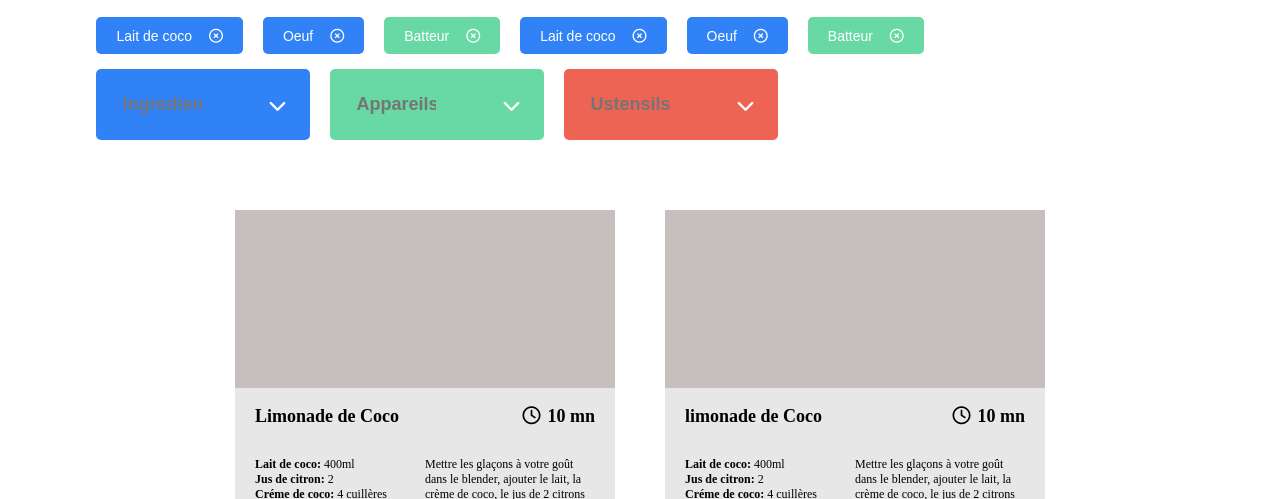
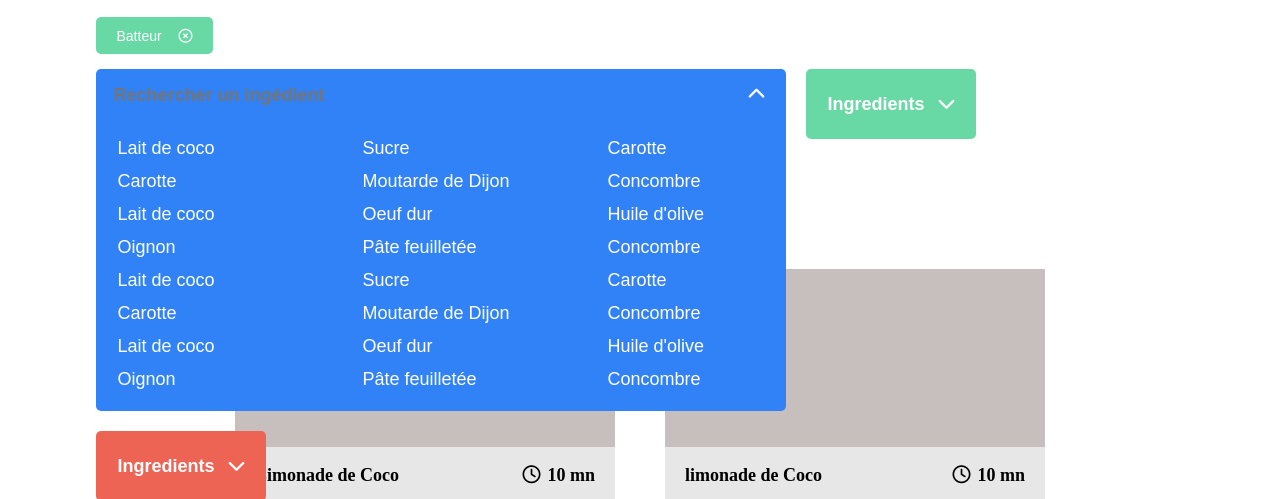
Before and after one commit to LucieCaillat/OCR_P7, a plain HTML site: page index.html in a window 1280 px wide. Shown: the part 298-797 px from the top of the page. Drawn offline with Linux system fonts and the light colour scheme.

Commit message:
update topic search

```diff
--- a/css/style.css
+++ b/css/style.css
@@ -78,33 +78,99 @@ header img{
   margin-left: 13px;
 }
 
-/*THEMATIC SEARCH*/
-.thematic-search--container{
+/*SEARCH BY TOPIC*/
+.topic--container{
   display: flex;
   flex-wrap: wrap;
+  max-height: 150px;
 }
-.thematic-search--card{
+.topic--card{
   border-radius: 5px;
   margin-right: 20px;
   margin-bottom: 20px;
+  padding: 15px;
+  z-index: 2;
 }
-.thematic-search--header{
+.topic--card button{
+  color: #FFFFFF;
+}
+  /*topic--buttons*/
+.ingredient.topic--buttons{
+  display: none;
+}
+.appliance.topic--buttons{
   display: flex;
 }
-.thematic-search--header input{
+.ustensil.topic--buttons{
+  display: flex;
+}
+
+.topic--buttons{
+  align-items: center;
+  justify-content: space-between;
+  width: 140px;
+  height: 40px;
+}
+.topic--buttons button{
+  font-weight: 700;
+  font-size: 18px;
+}
+  /*topic--input*/
+.ingredient.topic--input{
+  display: none;
+}
+.appliance.topic--input{
+  display: none;
+}
+.ustensil.topic--input{
+  display: none;
+}
+.topic--card--header{
+  display: flex;
+  align-items: center;
+  justify-content: space-between;
+}
+.topic--card--header input{
+  font-weight: 700;
+  font-size: 18px;
   color: #FFFFFF;
-  font-weight: 700;
-  width: 100px;
+}
+.topic--input input{
+  width: 165px;
+}
+.topic--extend-button{
   font-size: 18px;
-  margin: 24px ;
 }
-.thematic-search--header i{
-  color: #FFFFFF;
+.topic--input--sugestion-list button{
+  display: block;
   font-size: 18px;
-  margin: 18px ;
+  margin-top: 10px;
 }
-.thematic-search--list{
+
+  /*topic--list*/
+.ingredient.topic--list{
+  display: block;
+}
+.appliance.topic--list{
   display: none;
+}
+.ustensil.topic--list{
+  display: none;
+}
+.topic--list{
+  max-width: 660px;
+}
+.topic--list--sugestion{
+  display: flex;
+  flex-wrap: wrap;
+  column-gap: 75px;
+  padding-top: 25px;
+}
+.topic--list--item{
+  width: 170px;
+  text-align: left;
+  font-size: 18px;
+  margin: 5px 0;
 }
 
 /*RECIPE-CARD*/
--- a/index.html
+++ b/index.html
@@ -22,7 +22,7 @@
       <!--TAG CONTAINER-->
       <div class="tag--container">
 
-        <button class="tag ingredient">
+        <!--<button class="tag ingredient">
           Lait de coco <i class="fa-regular fa-circle-xmark"></i>
         </button>
 
@@ -40,7 +40,7 @@
 
         <button class="tag ingredient">
           Oeuf <i class="fa-regular fa-circle-xmark"></i>
-        </button>
+        </button>-->
 
         <button class="tag appliance">
           Batteur <i class="fa-regular fa-circle-xmark"></i>
@@ -48,65 +48,82 @@
 
       </div>
       <!--THEMATIC SEARCH-->
-      <div class="thematic-search--container">
+      <div class="topic--container">
         <!--ingredients search-->
-        <div class="thematic-search--card ingredient">
-          <div class="thematic-search--header">
+
+        <div class="topic--card ingredient topic--buttons">
+          <button class="topic--input-button">Ingredients</button>
+          <button class="topic--extend-button"><i class="fa-solid fa-chevron-down"></i></button>
+        </div>
+
+        <div class="topic--card ingredient topic--input">
+          <div class="topic--card--header">
             <form action="">
-              <input class="ingredient" type="search" placeholder="Ingredients">
+              <input class="ingredient" type="seach">
             </form>
-            <button class="thematic-search--extend-button"><i class="fa-solid fa-chevron-down"></i></button>
+            <button class="topic--extend-button">
+              <i class="fa-solid fa-chevron-up"></i>
+            </button>
           </div>
-          <div class="thematic-search--list">
-            <button class="thematic-search--choice">Ingredient</button>
-            <button class="thematic-search--choice">Ingredient</button>
-            <button class="thematic-search--choice">Ingredient</button>
-            <button class="thematic-search--choice">Ingredient</button>
-            <button class="thematic-search--choice">Ingredient</button>
-            <button class="thematic-search--choice">Ingredient</button>
-            <button class="thematic-search--choice">Ingredient</button>
-            <button class="thematic-search--choice">Ingredient</button>
+          <div class="topic--input--sugestion-list">
+            <button class="sugestion">cousou</button>
+            <button class="sugestion">cour</button>
+            <button class="sugestion">coutr</button>
           </div>
         </div>
-        <!--appliances search-->
-        <div class="thematic-search--card appliance">
-          <div class="thematic-search--header">
+
+
+        <div class="topic--card ingredient topic--list">
+          <div class="topic--card--header">
             <form action="">
-              <input class="appliance" type="search" placeholder="Appareils">
+              <input class="ingredient" type="seach" placeholder="Rechercher un ingédient">
             </form>
-            <button class="thematic-search--extend-button"><i class="fa-solid fa-chevron-down"></i></button>
+            <button class="topic--extend-button">
+              <i class="fa-solid fa-chevron-up"></i>
+            </button>
           </div>
-
-          <div class="thematic-search--list">
-            <button class="thematic-search--choice">appliance</button>
-            <button class="thematic-search--choice">appliance</button>
-            <button class="thematic-search--choice">appliance</button>
-            <button class="thematic-search--choice">appliance</button>
-            <button class="thematic-search--choice">appliance</button>
-            <button class="thematic-search--choice">appliance</button>
-            <button class="thematic-search--choice">appliance</button>
-            <button class="thematic-search--choice">appliance</button>
+          <div class="topic--list--sugestion">
+            <button class="topic--list--item">Lait de coco</button>
+            <button class="topic--list--item">Sucre</button>
+            <button class="topic--list--item">Carotte</button>
+            <button class="topic--list--item">Carotte</button>
+            <button class="topic--list--item">Moutarde de Dijon</button>
+            <button class="topic--list--item">Concombre</button>
+            <button class="topic--list--item">Lait de coco</button>
+            <button class="topic--list--item">Oeuf dur</button>
+            <button class="topic--list--item">Huile d'olive</button>
+            <button class="topic--list--item">Oignon</button>
+            <button class="topic--list--item">Pâte feuilletée</button>
+            <button class="topic--list--item">Concombre</button>
+            <button class="topic--list--item">Lait de coco</button>
+            <button class="topic--list--item">Sucre</button>
+            <button class="topic--list--item">Carotte</button>
+            <button class="topic--list--item">Carotte</button>
+            <button class="topic--list--item">Moutarde de Dijon</button>
+            <button class="topic--list--item">Concombre</button>
+            <button class="topic--list--item">Lait de coco</button>
+            <button class="topic--list--item">Oeuf dur</button>
+            <button class="topic--list--item">Huile d'olive</button>
+            <button class="topic--list--item">Oignon</button>
+            <button class="topic--list--item">Pâte feuilletée</button>
+            <button class="topic--list--item">Concombre</button>
           </div>
         </div>
+
+        <!--appliances search-->
+
+        <div class="topic--card appliance topic--buttons">
+          <button class="topic--input-button">Ingredients</button>
+          <button class="topic--extend-button"><i class="fa-solid fa-chevron-down"></i></button>
+        </div>
+
         <!--ustensils search-->
-        <div class="thematic-search--card ustensil">
-          <div class="thematic-search--header">
-            <form action="">
-              <input class="ustensil" type="search" placeholder="Ustensils">
-            </form>
-            <button class="thematic-search--extend-button"><i class="fa-solid fa-chevron-down"></i></button>
-          </div>
-          <div class="thematic-search--list">
-            <button class="thematic-search--choice">Ustensils</button>
-            <button class="thematic-search--choice">Ustensils</button>
-            <button class="thematic-search--choice">Ustensils</button>
-            <button class="thematic-search--choice">Ustensils</button>
-            <button class="thematic-search--choice">Ustensils</button>
-            <button class="thematic-search--choice">Ustensils</button>
-            <button class="thematic-search--choice">Ustensils</button>
-            <button class="thematic-search--choice">Ustensils</button>
-          </div>
+        <div class="topic--card ustensil topic--buttons">
+          <button class="topic--input-button">Ingredients</button>
+          <button class="topic--extend-button"><i class="fa-solid fa-chevron-down"></i></button>
         </div>
+
+
       </div>
       <!--RECIPE GALLERY-->
       <div class="recipe--gallery">
```
